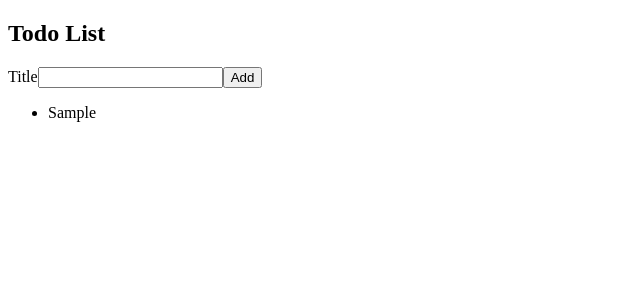
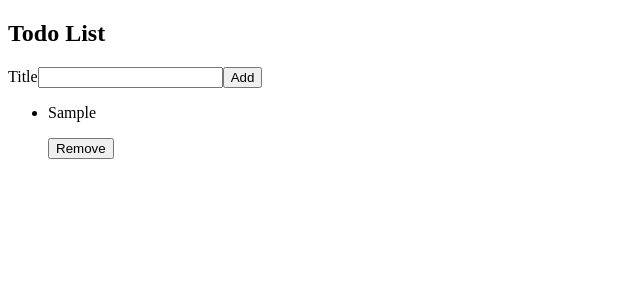
Before and after one commit to Code-the-Dream-School/ctd-react-sparrow, a React (Create React App) app: page / in a window 1280 px wide. Both pictures are taken after typing "Sample" into the empty fields and a click on the button "Add". Shown: the top 300 px of the page, without its empty margins (0-640 px from the left). Built offline with nearby package versions, Linux system fonts and the light colour scheme.

Commit message:
commiting files for merge up to lesson 1-6

```diff
--- a/src/App.js
+++ b/src/App.js
@@ -1,25 +1,63 @@
-import React, { useState } from 'react'
+import React, { useState, useEffect } from 'react'
 import AddTodoForm from './AddTodoForm'
 import TodoList from './TodoList'
 
+/* custom react hook sets the state by first checking for data in browser's
+  localStorage named 'value' it then turns that data into an array
+  return an empty array if there is no data in local storage, then run the
+  useEffect hook by saving a variable to localStorage with key of 'value'
+  and value of value that will then turn that into a string and rerun
+  anytime the value variable changes then finally return the state of
+  value and setter function setValue
+*/
+const useSemiPersistentState = () => {
+  const [value, setValue] = useState(
+    JSON.parse(localStorage.getItem('value')) || []
+  )
+
+ useEffect(() => {
+    localStorage.setItem('value', JSON.stringify(value))
+ }, [value])
+ return [value, setValue]
+}
+
+/* functional component that sets state using a custom react hook,
+  the App component then returns a header
+  and 2 components AddTodoForm and TodoList with props passed down to them
+*/
 function App() {
- /*
- Create new state variable named todoList with setter setTodoList and default value of an empty Array
- */
- const [todoList, setTodoList] = useState([])
+  const [todoList, setTodoList] = useSemiPersistentState()
 
- function addTodo(newTodo) {
+  /*
+  addTodo function that takes in a variable newTodo
+  then creates a new variable newTodos equal to the newTodo added to the
+  todoList state variable the setTodoList then runs and sets the todoList
+  to equal the newTodos variable
+  */
+  function addTodo (newTodo) {
    let newTodos = [newTodo, ...todoList]
    setTodoList(newTodos)
- };
+  };
 
- /* returns a header, AddTodoForm component and TodoList component with props */
+  /*
+  a function that takes in an id as paramater and creates a variable that is
+  equal to a filter method applied to todoList state, filter checks if the current
+  id is not equal to the current todo.id if not equal return todo, then the set function
+  setTodoList will return the newTodoList
+  */
+  function removeTodo(id) {
+    const newTodoList = todoList.filter(
+      (todo) => id !== todo.id
+    )
+
+    setTodoList(newTodoList)
+  };
+
  return (
    <>
-     <h2>Todo List </h2>
+     <h2> Todo List </h2>
      <AddTodoForm onAddTodo={addTodo} />
-     {/* Pass todoList state as a prop named todoList to the TodoList component */}
-     <TodoList todoList={todoList} />
+     <TodoList todoList={todoList} onRemoveTodo={removeTodo} />
    </>
  );
 }
--- a/src/TodoList.js
+++ b/src/TodoList.js
@@ -6,14 +6,14 @@ import TodoListItem from './TodoListItem'
  it will then return a div with key and a TodoListItem component that
  passes down props
 */
-function TodoList({ todoList }) {
+function TodoList({ todoList, onRemoveTodo }) {
   return(
     <>
       <ul>
         {todoList.map((item) => {
         return(
           <div key={item.id}>
-           <TodoListItem id={item.id} key={item.id} todo={item} />
+           <TodoListItem id={item.id} key={item.id} todo={item} onRemoveTodo={onRemoveTodo} />
           </div>
         )
         })}
--- a/src/TodoListItem.js
+++ b/src/TodoListItem.js
@@ -2,14 +2,20 @@ import React from 'react'
 
 /*
 a functional component that takes in props and returns a div
-with the todo item's key and p text containing the title of the todo item
+with the todo item's key and p text containing the title of the todo item,
+there is a delete button that onClick will run a callback function that will
+then remove that clicked todo item
 */
-function TodoListItem({ todo }) {
+function TodoListItem({ todo, onRemoveTodo }) {
+  const handleRemoveItem = () => {
+    onRemoveTodo(todo.id);
+  };
 
   return (
   <div key={todo.id}>
     <li>
       <p>{todo.title}</p>
+      <button type='button' onClick={handleRemoveItem}>Remove</button>
     </li>
   </div>
   )
```
Also changed, not shown: src/InputWithLabel.js (added, +33 -0 lines), src/lesson-checklist.txt (deleted). Lines whose indentation alone changed are shown as unchanged.
